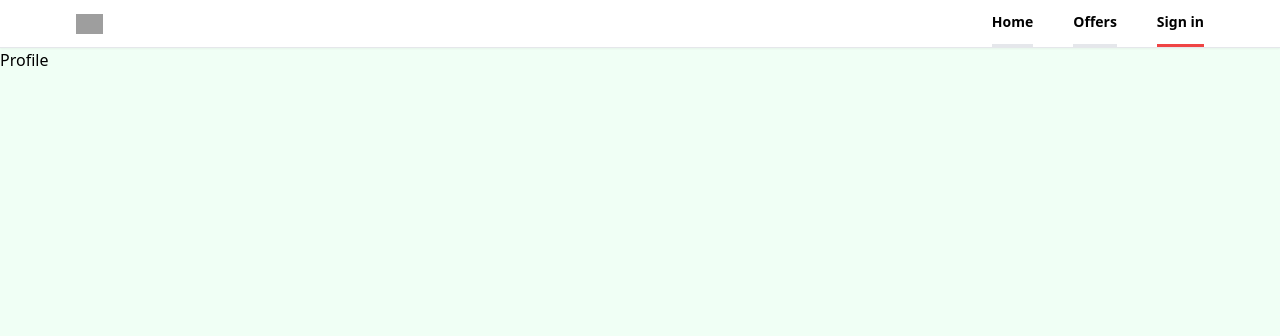
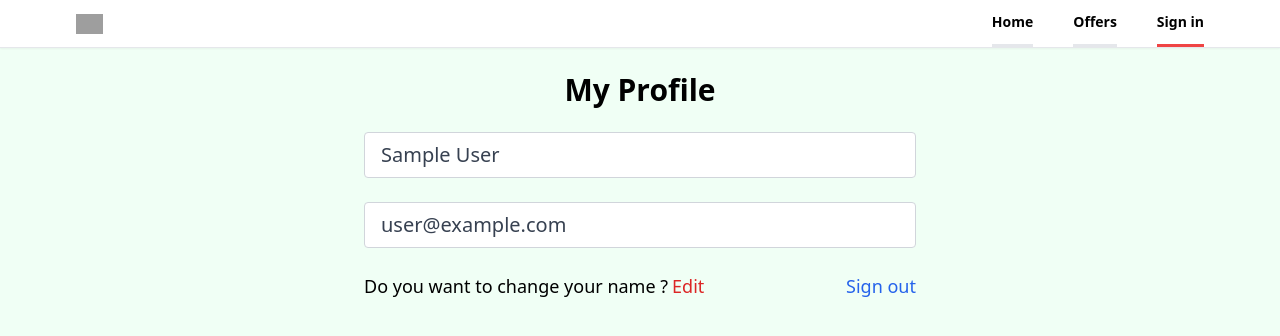
Before and after one commit to jaamanu/Accommodate.SA, a React (Create React App) app: page /profile in a window 1280 px wide. Shown: the top 336 px of the page. Built offline with nearby package versions, Linux system fonts and the light colour scheme; no server answers; sample sign-in values are in the browser's storage; grey boxes are pictures that could not be loaded.

Commit message:
create private route and custom hook for protecting profile page and add the logout functionality

```diff
--- a/src/App.js
+++ b/src/App.js
@@ -3,11 +3,12 @@
 import Profile from "./pages/Profile";
 import SignIn from "./pages/SignIn";
 import SignUp from "./pages/SignUp";
+import PrivateRoute from "./components/PrivateRoute";
 import ForgotPassword from "./pages/ForgotPassword";
 import Offers from "./pages/Offers";
 import Header from "./components/Header";
 import { ToastContainer } from "react-toastify";
-import 'react-toastify/dist/ReactToastify.css';
+import "react-toastify/dist/ReactToastify.css";
 
 function App() {
   return (
@@ -16,7 +17,9 @@
         <Header />
         <Routes>
           <Route path="/" element={<Home />} />
-          <Route path="/profile" element={<Profile />} />
+          <Route path="/profile" element={<PrivateRoute />}>
+            <Route path="/profile" element={<Profile />} />
+          </Route>
           <Route path="/sign-in" element={<SignIn />} />
           <Route path="/sign-up" element={<SignUp />} />
           <Route path="/forgot-password" element={<ForgotPassword />} />
--- /dev/null
+++ b/src/components/PrivateRoute.jsx
@@ -0,0 +1,11 @@
+import React from "react";
+import { Outlet, Navigate } from "react-router";
+import {useAuthStatus} from "../hooks/useAuthStatus";
+
+export default function PrivateRoute() {
+  const {loggedIn, checkingStatus} = useAuthStatus();
+  if(checkingStatus){
+    return <h3>Loading...</h3>;
+  }
+  return loggedIn ? <Outlet /> : <Navigate to="/sign-in" />;
+}
--- /dev/null
+++ b/src/hooks/useAuthStatus.jsx
@@ -0,0 +1,18 @@
+import { getAuth, onAuthStateChanged } from 'firebase/auth'
+import { useEffect, useState } from 'react'
+
+export function useAuthStatus() {
+    const [loggedIn, setLoggedIn] = useState(false);
+    const [checkingStatus, setCheckingStatus] = useState(true);
+
+    useEffect(() => {
+        const auth = getAuth();
+        onAuthStateChanged(auth, (user) => {
+            if(user){
+                setLoggedIn(true);
+            }
+            setCheckingStatus(false);
+        })
+    }, []);
+  return{ loggedIn, checkingStatus };
+}
--- a/src/pages/ForgotPassword.jsx
+++ b/src/pages/ForgotPassword.jsx
@@ -1,9 +1,8 @@
 import { getAuth, sendPasswordResetEmail} from "firebase/auth";
 import { useState } from "react";
 import { Link } from "react-router-dom";
+import OAuth from "../components/OAuth";
 import { toast } from "react-toastify";
-import OAuth from "../components/OAuth";
-
 
 export default function ForgotPassword () {
   const [email, setEmail] = useState("");
--- a/src/pages/Profile.jsx
+++ b/src/pages/Profile.jsx
@@ -1,9 +1,55 @@
-import React from 'react'
+import React from "react";
+import { getAuth } from "firebase/auth";
+import { useState } from "react";
+import { useNavigate } from "react-router-dom";
 
 export default function Profile() {
+  const auth = getAuth()
+  const navigate = useNavigate();
+  const [formData, setFormData] = useState({
+    name: auth.currentUser.displayName,
+    email: auth.currentUser.email,
+  });
+
+  const { name, email } = formData;
+  function onLogout(){
+    auth.signOut();
+    navigate("/");
+  }
+
   return (
-    <div>
-      Profile
-    </div>
-  )
+    <>
+      <section className="max-w-6xl mx-auto flex justify-center items-center flex-col">
+        <h1 className="text-3xl text-center mt-6 font-bold">My Profile</h1>
+        <div className="w-full md:w-[50%] mt-6 px-3 ">
+          <form>
+            {/*Name input */}
+            <input
+              type="text"
+              id="name"
+              value={name}
+              disabled
+              className="mb-6 w-full px-4 py-2 text-xl text-gray-700 bg-white border border-gray-300 rounded transition ease-in-out"
+            />
+
+            {/*Email input */}
+            <input
+              type="email"
+              id="email"
+              value={email}
+              disabled
+              className="mb-6 w-full px-4 py-2 text-xl text-gray-700 bg-white border border-gray-300 rounded transition ease-in-out"
+            />
+
+            <div className="flex justify-between whitespace-nowrap text-sm sm:text-lg mb-6">
+              <p className="flex items-center ">
+                Do you want to change your name ?<span className="text-red-600 hover:text-red-700 transition ease-in-out duration-200 ml-1 cursor-pointer">Edit</span>
+              </p>
+              <p onClick={onLogout} className="text-blue-600 hover:text-blue-800 transition duration-200 ease-in-out cursor-pointer ">Sign out</p>
+            </div>
+          </form>
+        </div>
+      </section>
+    </>
+  );
 }
```
